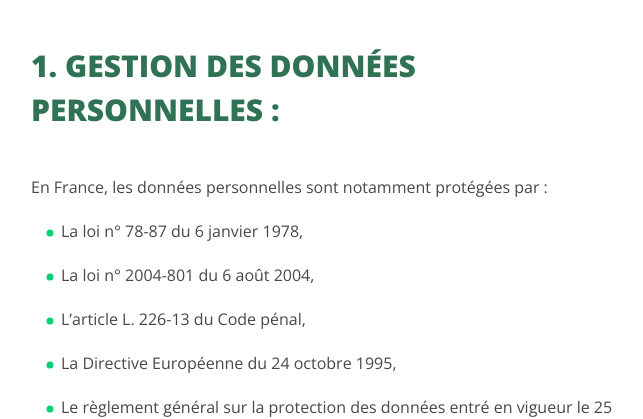
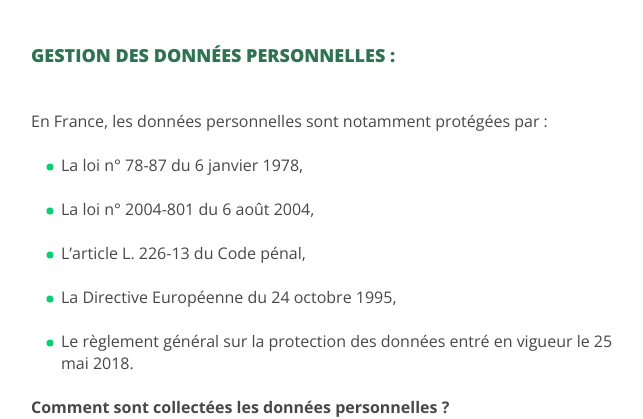
Before and after one commit to cartoinddigo/MPM3, a Django app: page /RGPD/ in a window 1280 px wide. Shown: the part 227-646 px from the top of the page, without its empty margins (309-952 px from the left). Run offline with Django 3.2, Linux system fonts and the light colour scheme.

Commit message:
Update RGPD.html

```diff
--- a/velo/templates/velo/RGPD.html
+++ b/velo/templates/velo/RGPD.html
@@ -7,7 +7,7 @@
                 <div class="Section-inner">
                     <div class="Wysiwyg u-textJustify">
                         <p>&nbsp;</p>
-                        <h2>1.	Gestion des données personnelles :</h2>
+                        <h3>Gestion des données personnelles :</h3>
                     </div>
                     <div class="Wysiwyg u-textJustify">
                         <p>&nbsp;</p>
```
